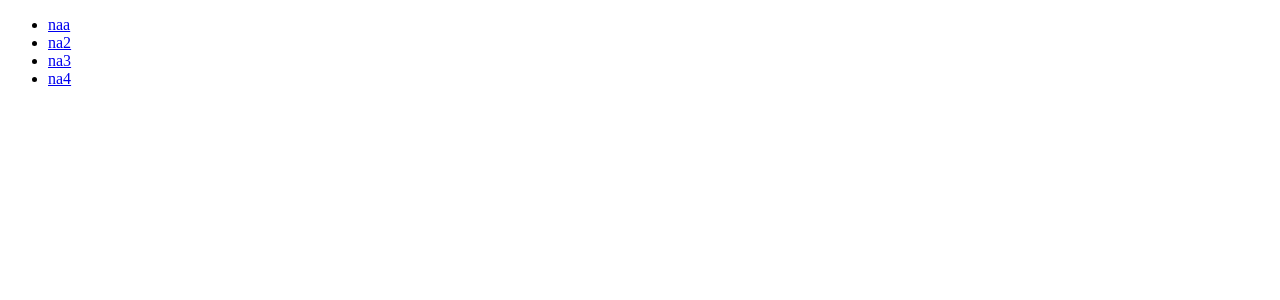
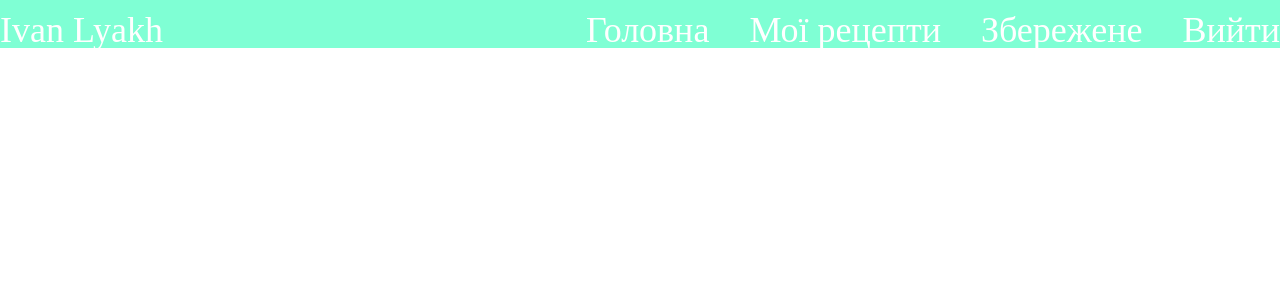
Before and after one commit to IvanLyakh-KN/Site_Receptnic, a React app: page / in a window 1280 px wide. Shown: the top 300 px of the page. Built offline with nearby package versions, Linux system fonts and the light colour scheme; the HTML template or start-up script is replaced by a standard one.

Commit message:
Navigation and recipe components

```diff
--- a/package.json
+++ b/package.json
@@ -46,6 +46,7 @@
         "eslint-plugin-react-hooks": "^4.6.2",
         "eslint-plugin-simple-import-sort": "^12.1.1",
         "eslint-plugin-unicorn": "^55.0.0",
+        "file-loader": "^6.2.0",
         "html-webpack-plugin": "^5.6.0",
         "husky": "^9.1.6",
         "lint-staged": "^15.2.10",
--- /dev/null
+++ b/src/App.css
@@ -0,0 +1,40 @@
+* {
+    padding: 0px;
+    margin: 0px;
+    border: 0px;
+}
+
+html,
+body {
+    height: 100%;
+    margin: 0;
+    padding: 0;
+    position: relative;
+    width: 100%;
+}
+
+body {
+    font-size: 100%;
+    line-height: 20px;
+    font-size: 14px;
+    overflow-x: hidden;
+    color: white;
+}
+
+*,
+*:before,
+*:after {
+    -moz-box-sizing: border-box;
+    -webkit-box-sizing: border-box;
+    box-sizing: border-box;
+}
+
+li {
+    list-style-type: none;
+}
+
+ul,
+li {
+    padding: 0;
+    margin: 0;
+}
--- a/src/App.js
+++ b/src/App.js
@@ -2,27 +2,29 @@ import React from 'react';
 import { Component } from 'react';
 
 // import * as styles from './App.css'; case1
-//import styles from './App.css';
+import styles from './App.css';
 
 import db from "./bd/bd"
 import Navigation from "./components/navigation/navigation";
-
+import Recipe from "./components/recipe/recipe";
 class App extends Component {
 
     constructor(props) {
         super(props);
         this.state = {
-            nav: db.nav
-
+            nav: db.nav,
+            user: db.user,
+            recipes: db.recipes
         }
     }
 
     render() {
         const data = this.state;
-        const { nav } = data;
+        const { nav, user, recipes } = data;
         return (
             <div className="wrapper">
-                <Navigation nav={nav}></Navigation>
+                <Navigation nav={nav} user={user}></Navigation>
+                <Recipe recipes={recipes}></Recipe>
             </div>
         )
     }
--- a/src/bd/bd.js
+++ b/src/bd/bd.js
@@ -1,10 +1,18 @@
 const bd = {
+    user: [
+        { name: "Ivan Lyakh" }
+    ],
+
     nav: [
-        { name: "naa", path: "#", id: 1 },
-        { name: "na2", path: "#", id: 2 },
-        { name: "na3", path: "#", id: 3 },
-        { name: "na4", path: "#", id: 4 },
+        { name: "Головна", path: "#", id: 1 },
+        { name: "Мої рецепти", path: "#", id: 2 },
+        { name: "Збережене", path: "#", id: 3 },
+        { name: "Вийти", path: "#", id: 4 },
 
+    ],
+
+    recipes: [
+        {img: '', name: 'Суп звичайний', tags: ['Українська кухня', 'Пісна страва', 'Суп'], cookingTime: '10', rate: 5, key: 1}
     ]
 }
 
--- a/src/components/navigation/navigation.js
+++ b/src/components/navigation/navigation.js
@@ -1,11 +1,11 @@
 import React from 'react'
-
-const Navigation = ({ nav }) => {
+import styles from './navigation.module.css';
+const Navigation = ({ nav, user }) => {
 
     let navMenuLinks = nav.map((element) => {
         const { name, path, id } = element;
         return (
-            <li className="navigation__link" key={id}>
+            <li className={styles.navigation__link} key={id}>
                 <a href={path}
                 //onClick={(e) => { changePage(id, e); }}>
                 >
@@ -17,9 +17,12 @@ const Navigation = ({ nav }) => {
 
     return (
         <>
-            <div className="navigation">
-                <nav className="navigation-nav container">
-                    <ul className="navigation-ul">
+            <div className={styles.navigation}>
+                <nav className={`${styles.navigationNav} ${styles.container}`}>
+                    <div className={styles.navigationUserName}>
+                        <a href='#'>{user[0].name}</a>
+                    </div>
+                    <ul className={styles.navigationUl}>
                         {navMenuLinks}
                     </ul>
                 </nav>
--- /dev/null
+++ b/src/components/navigation/navigation.module.css
@@ -0,0 +1,34 @@
+.navigationNav {
+    display: flex;
+    justify-content: space-between;
+    padding-top: 20px;
+}
+
+.navigationUl {
+    display: flex;
+}
+
+.navigationUl li {
+    padding-left: 40px;
+}
+
+.navigationUl li a,
+.navigationUserName a {
+    text-decoration: none;
+    color: white;
+    font-size: 36px;
+    font-weight: 400;
+    transition: font-weight 0.3s;
+}
+
+.navigationUl li a:hover {
+    font-weight: 900;
+
+}
+
+.container {
+    max-width: 1400px;
+    text-align: center;
+    margin: 0 auto;
+    background-color: aquamarine;
+}
--- /dev/null
+++ b/src/components/recipe/recipe.js
@@ -0,0 +1,54 @@
+import React, { startTransition } from "react";
+
+const Recipes = ({ recipes }) => {
+    let recipeComponents = recipes.map(recipe => {
+        const { img, name, tags, cookingTime, rate, key } = recipe;
+
+        // let recipeTags = recipes.tags.map((tag, tagIndex) => {
+        //     return (
+        //         <p className="recipe__tag" key={tagIndex}> {tag} </p>
+        //     );
+        // })
+
+        let recipeTags = Array.isArray(tags) ? tags.map((tag, tagIndex) => (
+            <p className="recipe__tag" key={tagIndex}>{tag}</p>
+        )) : null;
+
+        function rateRecipe(rate) {
+            return Array.from({ length: rate }, (_, i) => (
+                <div className="recipe__rate-star" key={i}>
+                    <p>fff</p>
+                    {/* <img src={require("../../images/star.png")} alt="star" /> */}
+                </div>
+                // (_, i) it`s map where '_' means "undefined"
+            ))
+        }
+
+        return (
+            <div className="recipe" key={key}>
+                <div className="recipe__body">
+                    <div className="recipe__img">
+                        {/* <img src={require("../images/" + img)} alt={name} /> */}
+                    </div>
+                    <div className="recipe__titleAndTags">
+                        <div className="recipe__title">
+                            <p className="recipe__title">{name}</p>
+                        </div>
+                        <div className="recipe__tags">
+                            {recipeTags}
+                        </div>
+                    </div>
+                    <div className="recipe__cookingTime">
+                        <p>Час приготування:</p>
+                        {cookingTime}
+                    </div>
+                    <div className="recipe__rate">
+                        {rateRecipe(rate)}
+                    </div>
+                </div>
+            </div>
+        );
+    });
+    return recipeComponents;
+}
+export default Recipes;
```
Also changed, not shown: src/components/recipe/recipe.css (added), src/images/star.png (renamed from Design/img/icon-star.png), 1 other file (tests, documents, lock files or other folders).
